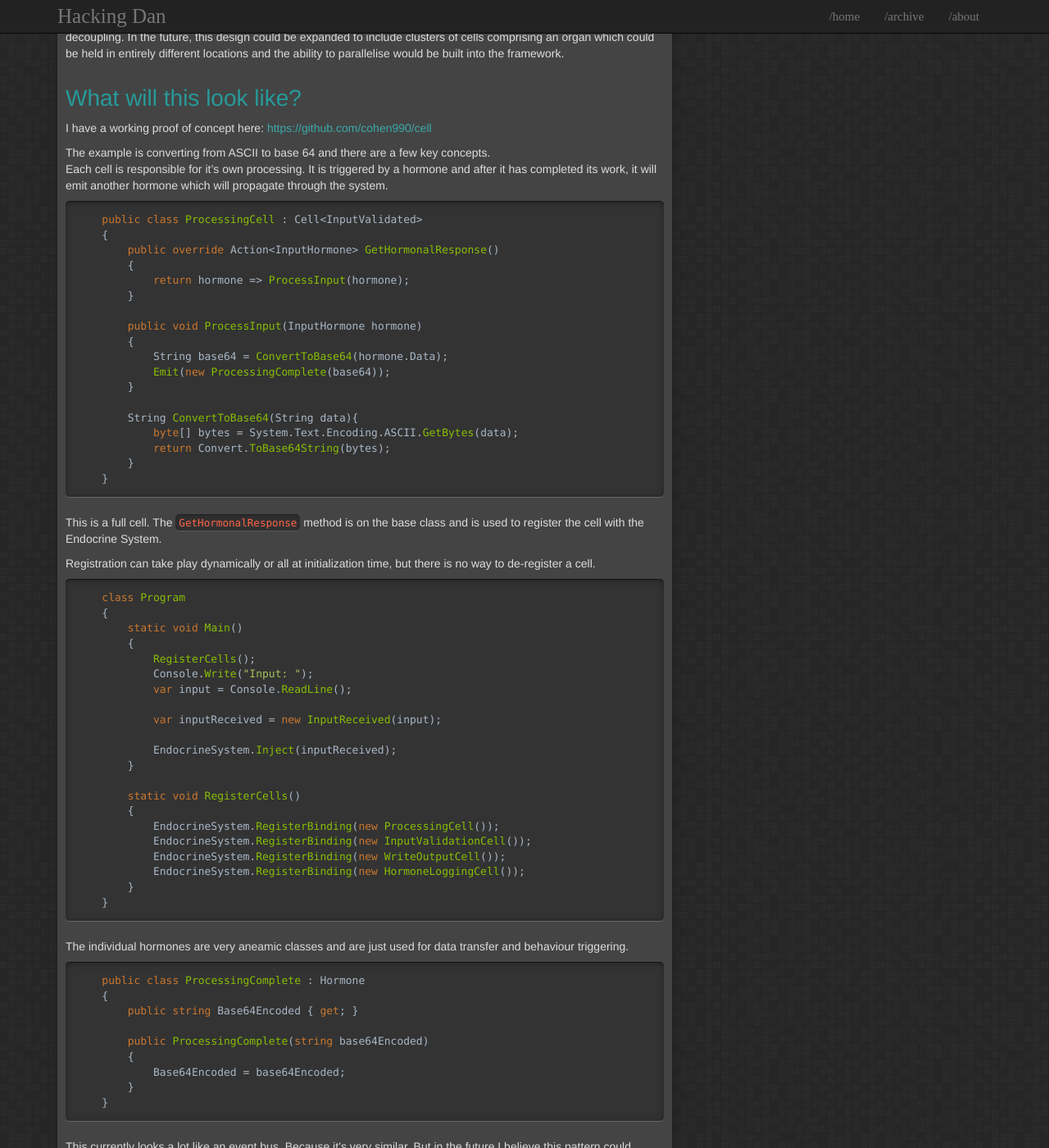
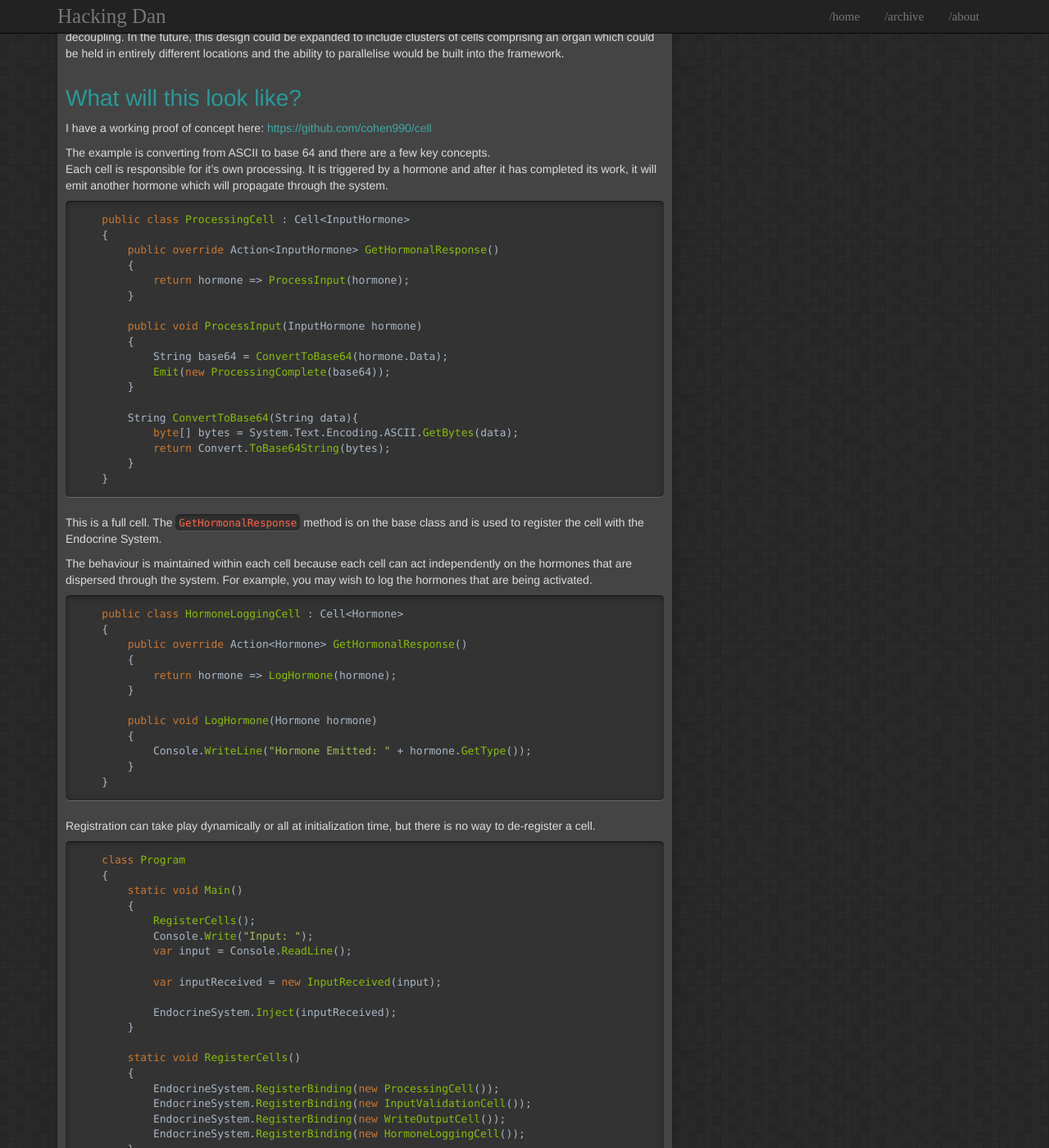
Before and after one commit to cohen990/cohen990.github.io, a Jekyll site: the page built from _posts/2018-24-06-cell-pattern.md, in a window 1280 px wide and 1400 px high, scrolled down 489 px. Shown: the whole window at 82% size. Built offline with Jekyll 4.4.1, drawn with Linux system fonts in a browser that asks for light colours.

Commit message:
add a line about logging

````diff
--- a/_posts/2018-24-06-cell-pattern.md
+++ b/_posts/2018-24-06-cell-pattern.md
@@ -24,7 +24,7 @@ The example is converting from ASCII to base 64 and there are a few key concepts
 Each cell is responsible for it's own processing. It is triggered by a hormone and after it has completed its work, it will emit another hormone which will propagate through the system.
 
 ```csharp
-    public class ProcessingCell : Cell<InputValidated>
+    public class ProcessingCell : Cell<InputHormone>
     {
         public override Action<InputHormone> GetHormonalResponse()
         {
@@ -45,6 +45,23 @@ Each cell is responsible for it's own processing. It is triggered by a hormone a
 ```
 
 This is a full cell. The `GetHormonalResponse` method is on the base class and is used to register the cell with the Endocrine System.
+
+The behaviour is maintained within each cell because each cell can act independently on the hormones that are dispersed through the system. For example, you may wish to log the hormones that are being activated.
+
+```csharp
+    public class HormoneLoggingCell : Cell<Hormone>
+    {
+        public override Action<Hormone> GetHormonalResponse()
+        {
+            return hormone => LogHormone(hormone);
+        }
+
+        public void LogHormone(Hormone hormone)
+        {
+            Console.WriteLine("Hormone Emitted: " + hormone.GetType());
+        }
+    }
+```
 
 Registration can take play dynamically or all at initialization time, but there is no way to de-register a cell.
 
````
